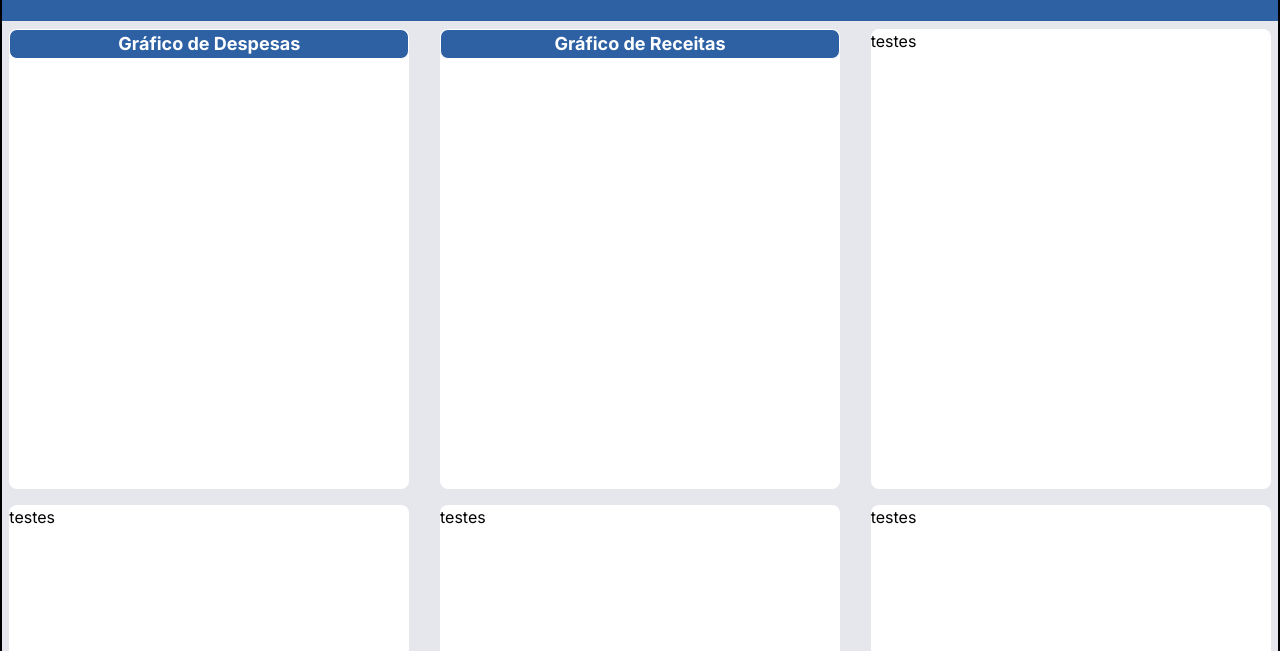
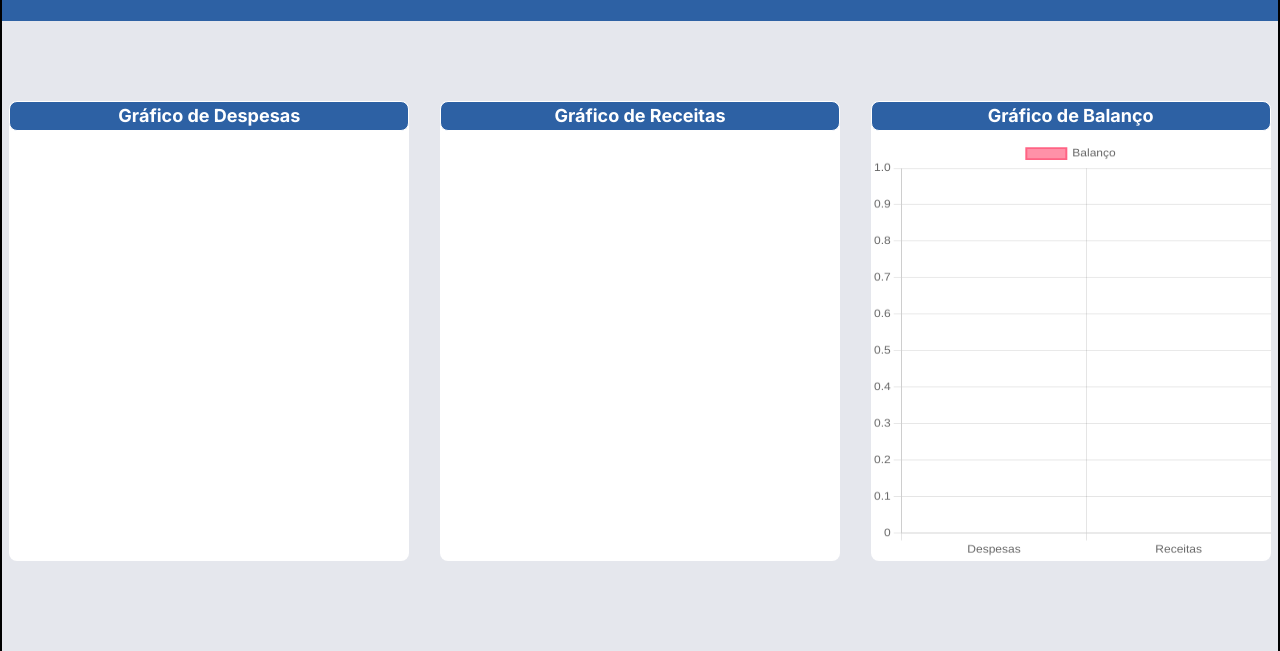
Before and after one commit to MthsMedeiros/SistemaFinControl, a website: page HTML/index.html in a window 1280 px wide. Shown: the part 149-800 px from the top of the page. Drawn offline with nearby package versions, Linux system fonts and the light colour scheme.

Commit message:
Grafico de Barras

```diff
--- a/HTML/index.html
+++ b/HTML/index.html
@@ -42,7 +42,7 @@
         </header>
 
 
-        <main class="bg-[#e5e7ed] min-h-screen pt-2 pb-2 flex justify-center items-center">
+        <main class="bg-[#e5e7ed] min-h-screen pt-20 pb-2 flex justify-center items-start ">
             <div class=" w-350  grid grid-cols-3 gap-4 place-items-center">
                 <div class="p-0 m-0 w-100 h-115 bg-white rounded-lg">
                     <h2 class="bg-[#2d61a4] text-white rounded-lg border text-lg font-bold mb-2 flex justify-center items-center">Gráfico de Despesas</h2>
@@ -52,10 +52,11 @@
                     <h2 class="bg-[#2d61a4] text-white rounded-lg border text-lg font-bold mb-2 flex justify-center items-center">Gráfico de Receitas</h2>
                     <canvas id="graficoReceitas" class="w-full h-full"></canvas>
                 </div>
-                <div class="p-0 m-0 w-100 h-115 bg-white rounded-lg">testes</div>
-                <div class="p-0 m-0 w-100 h-115 bg-white rounded-lg">testes</div>
-                <div class="p-0 m-0 w-100 h-115 bg-white rounded-lg">testes</div>
-                <div class="p-0 m-0 w-100 h-115 bg-white rounded-lg">testes</div>
+                <div class="p-0 m-0 w-100 h-115 bg-white rounded-lg">
+                    <h2 class="bg-[#2d61a4] text-white rounded-lg border text-lg font-bold mb-2 flex justify-center items-center">Gráfico de Balanço</h2>
+                    <canvas id="graficoBalanco" class="w-full pb-10"></canvas>
+                </div>
+
 
             </div>
         </main>
--- a/scripts/dashboard.js
+++ b/scripts/dashboard.js
@@ -1,5 +1,3 @@
-
-
 let listDespesas = JSON.parse(localStorage.getItem("despesas")) || [];  // Lista de despesas, obtida do localStorage ou inicializada como array vazio
 let categoriasDespesas = {}
 
@@ -14,11 +12,12 @@ listReceitas.forEach((element) => {
     categoriasReceitas[element.descricao] = (categoriasReceitas[element.descricao] || 0) + parseFloat(element.valor.replace(".", "").replace(",", "."));
 })
 
-function gerarGraficosDespesas(){
+function gerarGraficosDespesas() {
 
     const ctx = document.getElementById('graficoDespesas').getContext('2d');
-    new Chart( ctx,{
+    new Chart(ctx, {
         type: 'doughnut',
+
         data: {
             labels: Object.keys(categoriasDespesas),
             datasets: [{
@@ -30,10 +29,10 @@ function gerarGraficosDespesas(){
 
 }
 
-function gerarGraficosReceitas(){
+function gerarGraficosReceitas() {
 
     const ctx = document.getElementById('graficoReceitas').getContext('2d');
-    new Chart( ctx,{
+    new Chart(ctx, {
         type: 'doughnut',
         data: {
             labels: Object.keys(categoriasReceitas),
@@ -47,7 +46,57 @@ function gerarGraficosReceitas(){
 
 }
 
+function gerarGraficoBarras() {
+    const ctx = document.getElementById('graficoBalanco').getContext('2d');
+
+    let sumDespesas = () => {
+        let sum = 0;
+        listDespesas.forEach((element) => {
+            sum += parseFloat(element.valor.replace(".", "").replace(",", "."));
+        })
+        return sum;
+    }
+
+    let sumReceitas = () => {
+        let sum = 0;
+        listReceitas.forEach((element) => {
+            sum += parseFloat(element.valor.replace(".", "").replace(",", "."));
+        })
+        return sum;
+    }
+
+    new Chart(ctx, {
+        type: 'bar',
+        data: {
+            labels: ["Despesas", "Receitas"],
+            datasets: [{
+                label: "Balanço",
+                data: [sumDespesas(), sumReceitas()],
+                backgroundColor: [
+                    'rgba(255, 99, 132, 0.7)',    // Vermelho para Despesas
+                    'rgba(54, 162, 235, 0.7)'     // Azul para Receitas
+                ],
+                borderColor: [
+                    'rgba(255, 99, 132, 1)',
+                    'rgba(54, 162, 235, 1)'
+                ],
+                borderWidth: 2
+            }]
+        },
+        options: {
+            responsive: true,              // ← Adicionar isso
+            maintainAspectRatio: false,     // ← Adicionar isso
+            scales: {
+                y: {
+                    beginAtZero: true
+                }
+            }
+        }
+    })
+}
+
 addEventListener("DOMContentLoaded", () => {
     gerarGraficosDespesas();
     gerarGraficosReceitas();
+    gerarGraficoBarras();
 })
```
Also changed, not shown: src/output.css.
